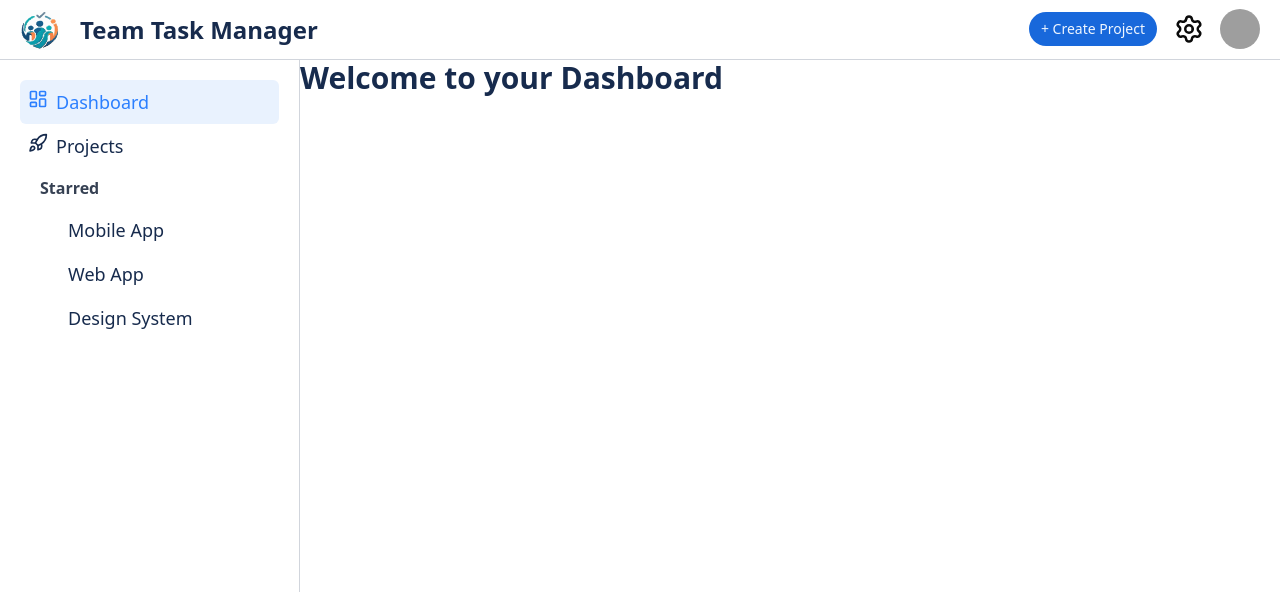
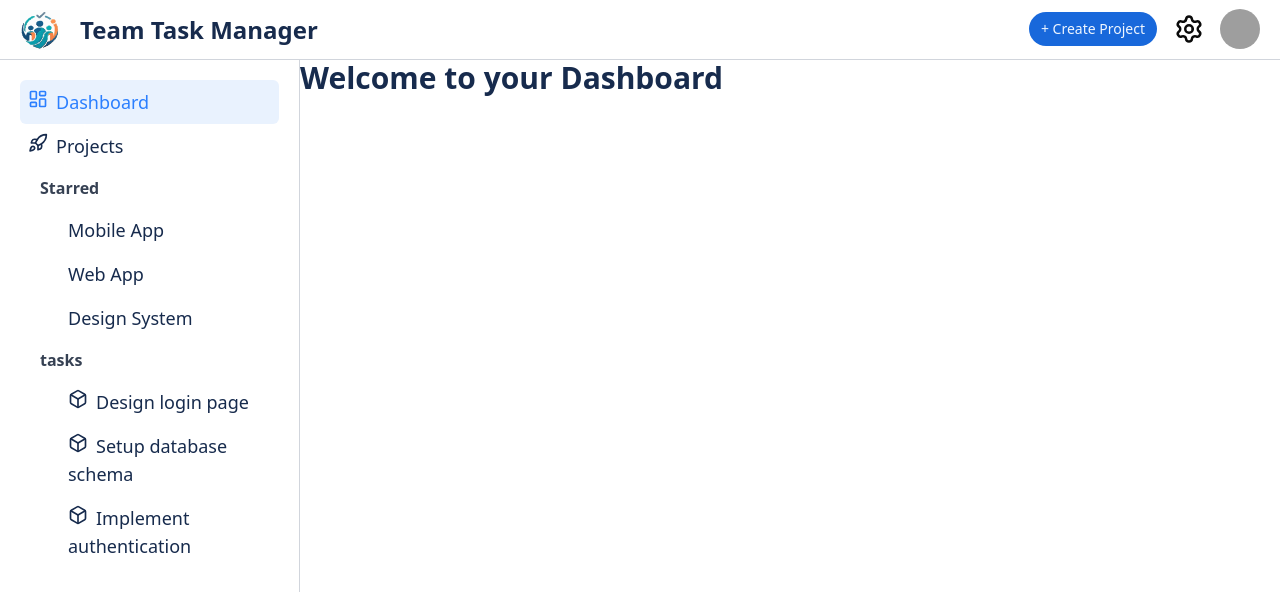
Before and after one commit to Zeedart/Team-Task-Manager, a Next.js app: page /maindashboard in a window 1280 px wide. Shown: the top 592 px of the page. Built offline with nearby package versions, Linux system fonts and the light colour scheme; grey boxes are pictures that could not be loaded.

Commit message:
Added task database

```diff
--- /dev/null
+++ b/app/maindashboard/data/tasks.js
@@ -0,0 +1,58 @@
+export const tasks = [
+  {
+    id: 1,
+    title: "Design login page",
+    status: "pending",
+    projectId: 1,
+    assignedTo: 2
+  },
+  {
+    id: 2,
+    title: "Setup database schema",
+    status: "in-progress",
+    projectId: 1,
+    assignedTo: 1
+  },
+  {
+    id: 3,
+    title: "Implement authentication",
+    status: "pending",
+    projectId: 2,
+    assignedTo: 3
+  },
+  {
+    id: 4,
+    title: "Create dashboard UI",
+    status: "completed",
+    projectId: 2,
+    assignedTo: 2
+  },
+  {
+    id: 5,
+    title: "Add project creation form",
+    status: "in-progress",
+    projectId: 3,
+    assignedTo: 1
+  },
+  {
+    id: 6,
+    title: "Fix navbar responsiveness",
+    status: "pending",
+    projectId: 1,
+    assignedTo: 3
+  },
+  {
+    id: 7,
+    title: "Implement task filtering",
+    status: "completed",
+    projectId: 3,
+    assignedTo: 2
+  },
+  {
+    id: 8,
+    title: "Add drag and drop tasks",
+    status: "pending",
+    projectId: 2,
+    assignedTo: 1
+  }
+]
--- a/app/maindashboard/layout.tsx
+++ b/app/maindashboard/layout.tsx
@@ -5,8 +5,10 @@ import { SettingsIcon } from "@/components/ui/settings-icon"
 import { Button } from "@/components/ui/button"
 import { routes } from "./data/routes.js"
 import { projectRoutes } from "./data/projects.js"
+import {tasks} from "./data/tasks.js"
 import { usePathname } from "next/navigation"
 import LOGO from "@/images/LOGO.svg"
+import {BoxIcon} from "@/components/ui/box-icon"
 
 //{routes.map(route => (
 //<li key={route.id} className="text-lg font-medium text-[#172b4d] hover:text-[#1868db] cursor-pointer">
@@ -73,6 +75,18 @@ export default function MainLayout({
                             })}
                         </ul>
                     </nav>
+                    <nav className="ml-5 pt-2 pl-5 pr-5">
+                        <h1 className="text-md font-semibold text-gray-700 mb-2">tasks</h1>
+                        <ul className="ml-5">
+                            {tasks.slice(0, 3).map(task => {
+                                return (
+                                    <li key={task.id} className="text-[#172b4d] text-lg p-2 rounded-sm font-medium hover:text-[#1868db] cursor-pointer">
+                                        <BoxIcon size={20} className="mr-2"/>{task.title}
+                                    </li>
+                                )
+                            })}
+                        </ul>
+                    </nav>
                 </aside>
                 <main>{children}</main>
             </div>
--- /dev/null
+++ b/components/ui/box-icon.tsx
@@ -0,0 +1,139 @@
+"use client";
+
+import { cn } from "@/lib/utils";
+import type { HTMLMotionProps, Variants } from "motion/react";
+import { motion, useAnimation, useReducedMotion } from "motion/react";
+import { forwardRef, useCallback, useImperativeHandle, useRef } from "react";
+
+export interface BoxIconHandle {
+ startAnimation: () => void;
+ stopAnimation: () => void;
+}
+
+interface BoxIconProps extends HTMLMotionProps<"div"> {
+ size?: number;
+ duration?: number;
+ isAnimated?: boolean;
+}
+
+const BoxIcon = forwardRef<BoxIconHandle, BoxIconProps>(
+ (
+  {
+   onMouseEnter,
+   onMouseLeave,
+   className,
+   size = 24,
+   duration = 0.6,
+   isAnimated = true,
+   ...props
+  },
+  ref,
+ ) => {
+  const controls = useAnimation();
+  const reduced = useReducedMotion();
+  const isControlled = useRef(false);
+
+  useImperativeHandle(ref, () => {
+   isControlled.current = true;
+   return {
+    startAnimation: () =>
+     reduced ? controls.start("normal") : controls.start("animate"),
+    stopAnimation: () => controls.start("normal"),
+   };
+  });
+
+  const handleEnter = useCallback(
+   (e?: React.MouseEvent<HTMLDivElement>) => {
+    if (!isAnimated || reduced) return;
+    if (!isControlled.current) controls.start("animate");
+    else onMouseEnter?.(e as any);
+   },
+   [controls, reduced, isAnimated, onMouseEnter],
+  );
+
+  const handleLeave = useCallback(
+   (e?: React.MouseEvent<HTMLDivElement>) => {
+    if (!isControlled.current) controls.start("normal");
+    else onMouseLeave?.(e as any);
+   },
+   [controls, onMouseLeave],
+  );
+
+  const iconVariants: Variants = {
+   normal: { scale: 1, rotate: 0 },
+   animate: {
+    scale: [1, 1.05, 0.98, 1],
+    y: [0, -1, 0],
+    transition: {
+     duration: duration,
+     ease: [0.22, 1, 0.36, 1],
+    },
+   },
+  };
+
+  const pathVariants: Variants = {
+   normal: {
+    pathLength: 1,
+    opacity: 1,
+   },
+   animate: (i: number) => ({
+    pathLength: [0, 1],
+    opacity: [0.4, 1],
+    transition: {
+     duration: duration,
+     ease: "easeInOut",
+     delay: i * 0.08,
+    },
+   }),
+  };
+
+  return (
+   <motion.div
+    className={cn("inline-flex items-center justify-center", className)}
+    onMouseEnter={handleEnter}
+    onMouseLeave={handleLeave}
+    {...props}
+   >
+    <motion.svg
+     xmlns="http://www.w3.org/2000/svg"
+     width={size}
+     height={size}
+     viewBox="0 0 24 24"
+     fill="none"
+     stroke="currentColor"
+     strokeWidth="2"
+     strokeLinecap="round"
+     strokeLinejoin="round"
+     animate={controls}
+     initial="normal"
+     variants={iconVariants}
+    >
+     <motion.path
+      d="M21 8a2 2 0 0 0-1-1.73l-7-4a2 2 0 0 0-2 0l-7 4A2 2 0 0 0 3 8v8a2 2 0 0 0 1 1.73l7 4a2 2 0 0 0 2 0l7-4A2 2 0 0 0 21 16Z"
+      variants={pathVariants}
+      custom={0}
+      initial="normal"
+      animate={controls}
+     />
+     <motion.path
+      d="m3.3 7 8.7 5 8.7-5"
+      variants={pathVariants}
+      custom={1}
+      initial="normal"
+      animate={controls}
+     />
+     <motion.path
+      d="M12 22V12"
+      variants={pathVariants}
+      custom={2}
+      initial="normal"
+      animate={controls}
+     />
+    </motion.svg>
+   </motion.div>
+  );
+ },
+);
+
+BoxIcon.displayName = "BoxIcon";
+export { BoxIcon };
```
